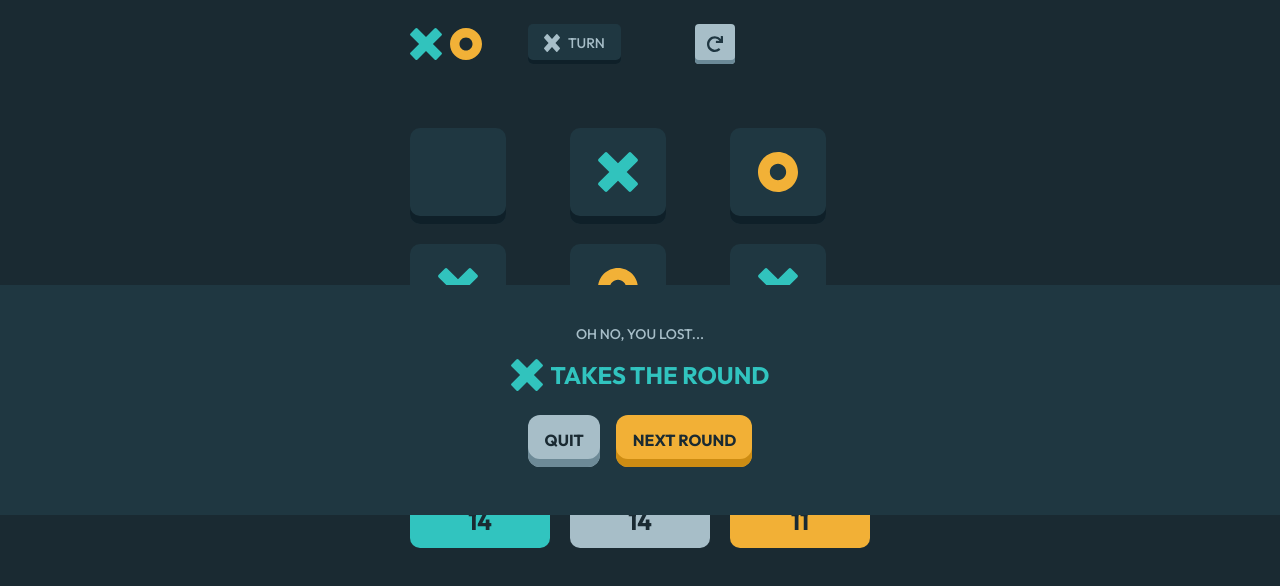
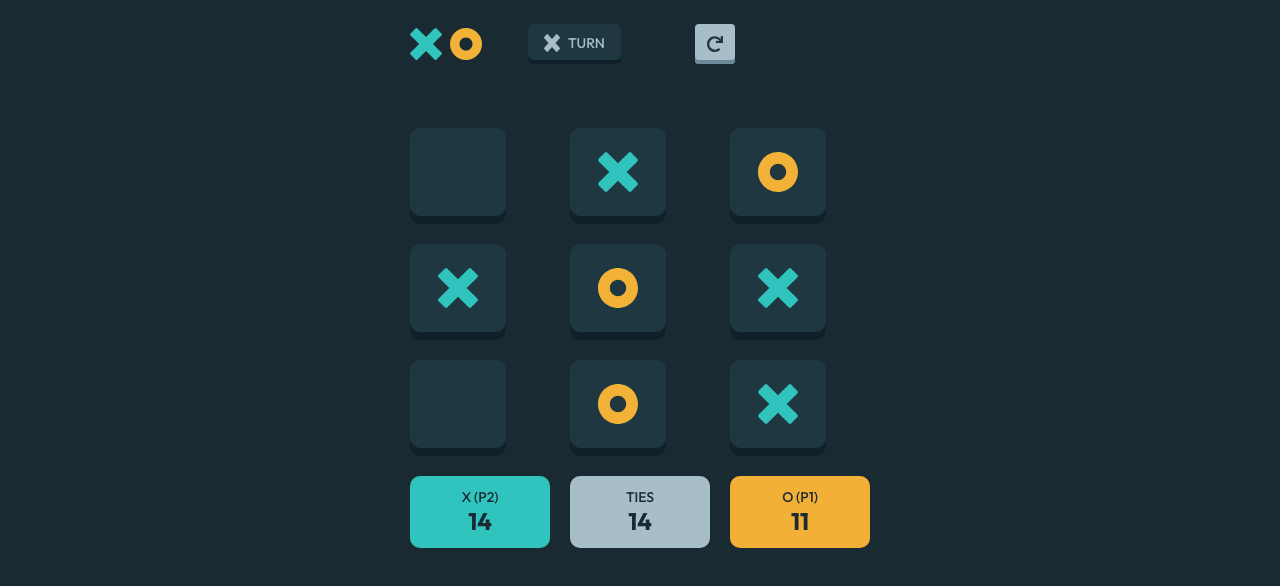
Before and after one commit to kylelamse/tic-tac-toe, a React (Create React App) app: page / in a window 1280 px wide. Shown: the top 586 px of the page. Built offline with nearby package versions, Linux system fonts and the light colour scheme.

Commit message:
Delete the rest of the sass files

```diff
--- a/src/App.scss
+++ /dev/null
@@ -1,17 +0,0 @@
-@use "styles/colors";
-@use "styles/mixins";
-
-$mobile_width: 20.5rem;
-$standard_width: 28.75rem;
-
-.main-section {
-}
-
-.current-page {
-    max-width: $standard_width;
-    margin: 0 auto;
-
-    @include mixins.mobile {
-        max-width: $mobile_width;
-    }
-}
--- a/src/App.tsx
+++ b/src/App.tsx
@@ -1,18 +1,29 @@
-import { ThemeProvider } from "@emotion/react";
+import { ThemeProvider, Global } from "@emotion/react";
 import theme from "styles/theme";
-
-import "./App.scss";
+import globalStyles from "styles/globalStyles";
 import NewGameMenu from "pages/NewGameMenu/NewGameMenu";
 import Game from "pages/Game/Game";
-import Typograpy from "components/Typography";
+import styled from "@emotion/styled";
+
+const CurrentPage = styled.div`
+    max-width: ${({ theme }) => theme.content.standard};
+    margin: 0 auto;
+
+    @media (max-width: ${({ theme }) => theme.breakpoints.mobile}) {
+        max-width: ${(props) => props.theme.content.mobile};
+    }
+`;
 
 function App() {
     return (
         <ThemeProvider theme={theme}>
-            <main className="main-section">
+            <main>
                 <div className="current-page">
-                    <Game />
-                    {/* <NewGameMenu /> */}
+                    <CurrentPage>
+                        <Global styles={globalStyles} />
+                        <Game />
+                        {/* <NewGameMenu /> */}
+                    </CurrentPage>
                 </div>
             </main>
         </ThemeProvider>
--- a/src/index.tsx
+++ b/src/index.tsx
@@ -1,7 +1,6 @@
 import React from "react";
 import ReactDOM from "react-dom";
 import App from "App";
-import "styles/index.scss";
 
 ReactDOM.render(
     <React.StrictMode>
--- a/src/pages/Game/Game.tsx
+++ b/src/pages/Game/Game.tsx
@@ -19,7 +19,7 @@ const Game = (props: Props) => {
         <Container>
             <GameHeader />
             <Board />
-            <GameOver />
+            {/* <GameOver /> */}
         </Container>
     );
 };
--- a/src/styles/_breakpoints.scss
+++ /dev/null
@@ -1,2 +0,0 @@
-$mobile: 375px;
-$desktop: 1440px;
--- a/src/styles/_colors.scss
+++ /dev/null
@@ -1,16 +0,0 @@
-$light_blue: hsl(178, 60%, 48%);
-$light_blue_hover: hsl(178, 75%, 65%);
-$light_blue_drop_shadow: hsl(178, 78%, 31%);
-
-$light_yellow: hsl(39, 88%, 58%);
-$light_yellow_hover: hsl(39, 100%, 69%);
-$light_yellow_drop_shadow: hsl(39, 83%, 44%);
-
-$dark_navy: hsl(202, 32%, 15%);
-
-$semi_dark_navy: hsl(199, 35%, 19%);
-$semi_dark_navy_drop_shadow: hsl(201, 45%, 11%);
-
-$silver: hsl(198, 23%, 72%);
-$silver_hover: hsl(197, 33%, 89%);
-$silver_drop_shadow: hsl(199, 17%, 51%);
--- a/src/styles/_mixins.scss
+++ /dev/null
@@ -1,13 +0,0 @@
-@use "breakpoints";
-
-@mixin mobile {
-    @media (max-width: breakpoints.$mobile) {
-        @content;
-    }
-}
-
-@mixin desktop {
-    @media (min-width: breakpoints.$desktop) {
-        @content;
-    }
-}
--- a/src/styles/global.tsx
+++ b/src/styles/globalStyles.tsx
@@ -1,10 +1,11 @@
 import { css } from "@emotion/react";
+import theme from "./theme";
 
 export default css`
     html,
     body {
         font-family: "Outfit", sans-serif;
-        background-color: colors.$dark_navy;
+        background-color: ${theme.colors.darkNavy};
     }
 
     *,
--- a/src/styles/index.scss
+++ /dev/null
@@ -1,16 +0,0 @@
-@use "colors";
-@use "mixins";
-
-html,
-body {
-    font-family: "Outfit", sans-serif;
-    background-color: colors.$dark_navy;
-}
-
-*,
-*::before,
-*::after {
-    box-sizing: border-box;
-    padding: 0;
-    margin: 0;
-}
--- a/src/styles/theme.tsx
+++ b/src/styles/theme.tsx
@@ -22,6 +22,14 @@ const theme = {
         extraSmall: "1rem",
         body: "0.875rem",
     },
+    breakpoints: {
+        mobile: "375px",
+        desktop: "1440px",
+    },
+    content: {
+        standard: "28.75rem",
+        mobile: "20.5rem",
+    },
 };
 
 export type AppTheme = typeof theme;
```
